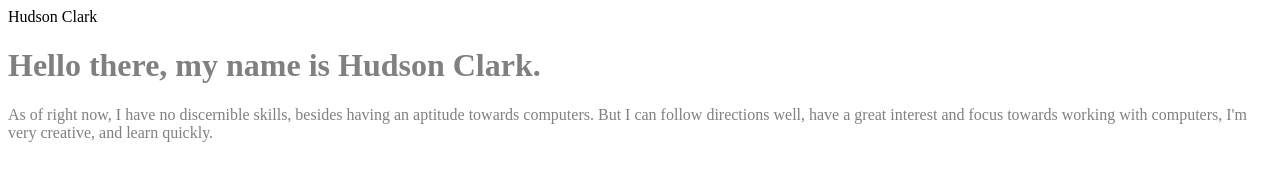
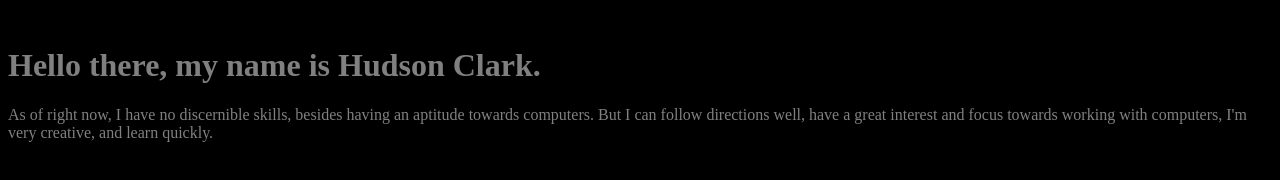
Before and after one commit to HudsonClark/website, a plain HTML site: page index.html in a window 1280 px wide. Drawn offline with Linux system fonts and the light colour scheme.

Commit message:
Update index.html

```diff
--- a/index.html
+++ b/index.html
@@ -1,6 +1,6 @@
 <html>
 Hudson Clark
-<body style="color: black">
+<body style="background-color: black">
 	<h1 style="color:grey">Hello there, my name is Hudson Clark.</h1>
 	<p style="color: grey">As of right now, I have no discernible skills, besides having an aptitude towards computers. But I can follow directions well, have a great interest and focus towards working with computers, I'm very creative, and learn quickly.</p>
 </body>
```
